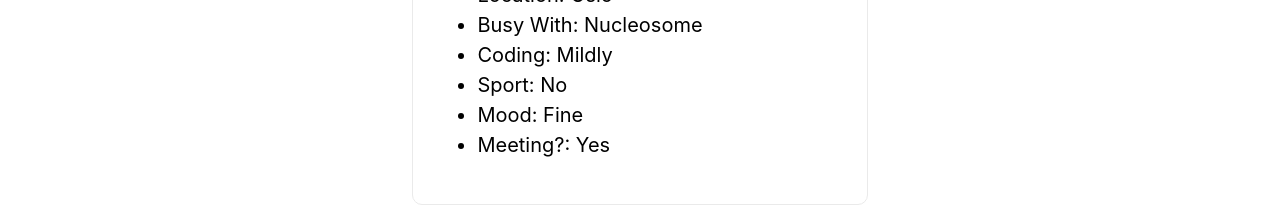
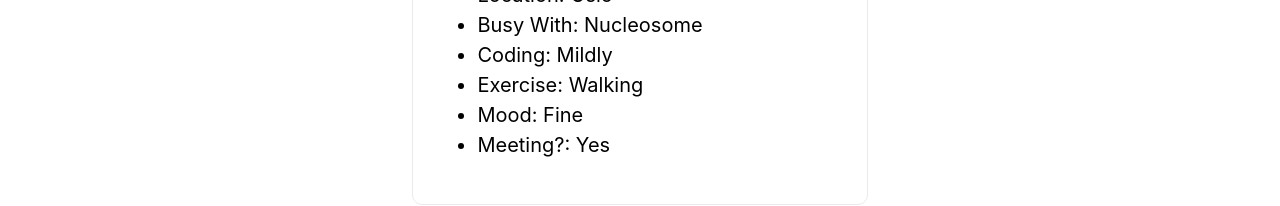
Before and after one commit to xinmeng2020/xinmengli.me, a Next.js app: page / in a window 1280 px wide. Shown: the part 1326-1532 px from the top of the page. Built offline with nearby package versions, Linux system fonts and the light colour scheme.

Commit message:
update 2

```diff
--- a/pages/index.js
+++ b/pages/index.js
@@ -77,7 +77,7 @@ export default function Home() {
                  <li> Location: Oslo </li>
                  <li> Busy With: Nucleosome</li>
                  <li> Coding: Mildly </li>
-                 <li> Sport: No </li>
+                 <li> Exercise: Walking</li>
                  <li> Mood: Fine </li>
                  <li> Meeting?: Yes </li>
 
```
